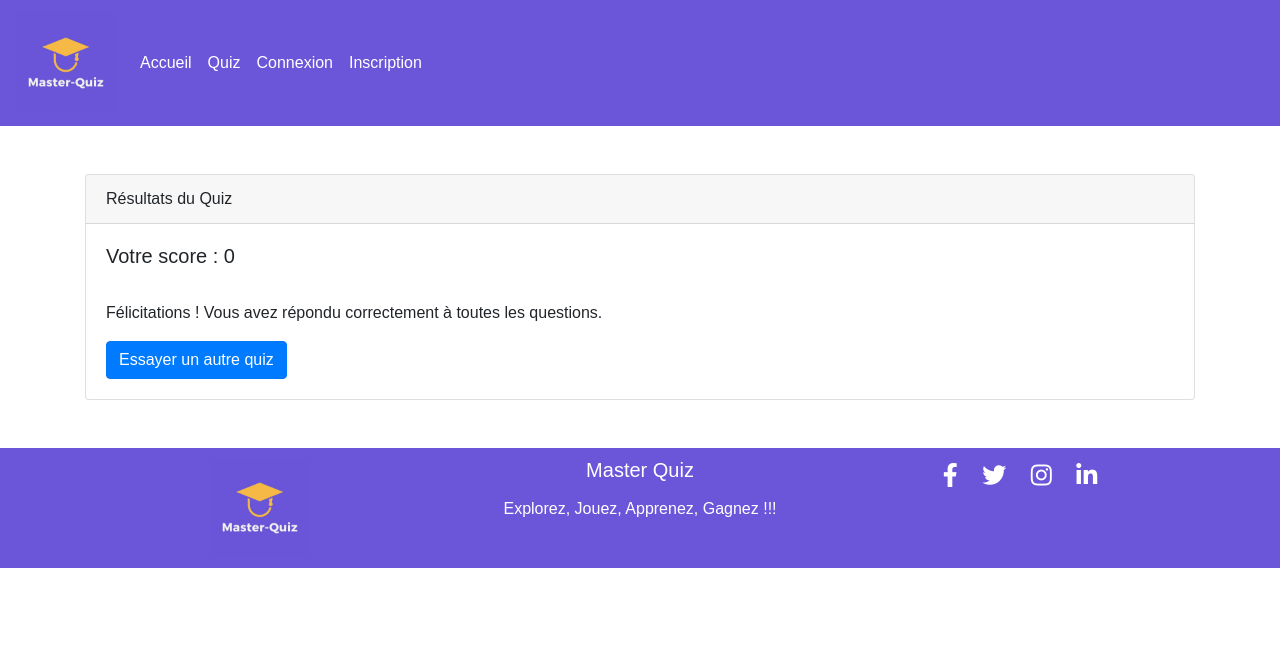
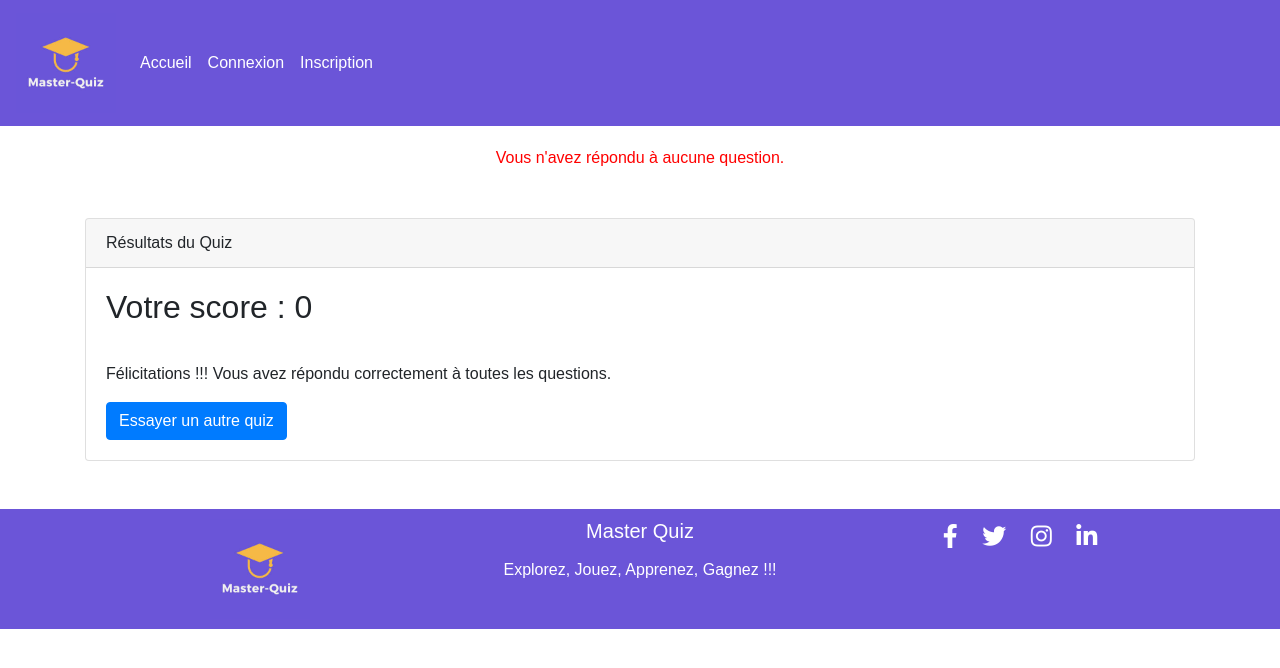
Before and after one commit to Kylian3131/Mon-projet-fil-rouge, a PHP site: page /submit_quiz.php in a window 1280 px wide. Shown: the top 668 px of the page. Run offline with PHP 8.4, Linux system fonts and the light colour scheme.

Commit message:
finalisation-projet

```diff
--- a/Composants/navbar.php
+++ b/Composants/navbar.php
@@ -14,11 +14,11 @@ if (session_status() == PHP_SESSION_NONE) {
             <li class="nav-item">
                 <a class="nav-link text-white" href="accueil.php">Accueil</a>
             </li>
-            <li class="nav-item">
-                <a class="nav-link text-white" href="quiz.php">Quiz</a>
-            </li>
             <?php if (isset($_SESSION['loggedin']) && $_SESSION['loggedin']): ?>
                 <!-- Liens pour les utilisateurs connectés -->
+                <li class="nav-item">
+                    <a class="nav-link text-white" href="quiz.php">Quiz</a>
+                </li>
                 <li class="nav-item">
                     <a class="nav-link text-white" href="resultats.php">Résultats</a>
                 </li>
--- a/style.css
+++ b/style.css
@@ -122,6 +122,23 @@ header p {
     margin-bottom: 4%;
 }
 
+/* --------------------------- reponse quiz-------------------------------------------- */
+
+.incorrect-answer{
+    color: red;
+}
+
+.correct-answer{
+    color: green;
+}
+
+/* --------------------------- reponse quiz-------------------------------------------- */
+
+.list-group-item-action:hover {
+    background-color: #6b55d8;
+    color: #ffffff;
+}
+
 /* ---------------------responsive-------------------------------------------- */
 
 
--- a/submit_quiz.php
+++ b/submit_quiz.php
@@ -65,34 +65,51 @@
     }
     ?>
 
-    <form class="container mt-5 mb-5">
-        <div class="card">
-            <div class="card-header">Résultats du Quiz</div>
+    <!-- Vérifier si l'utilisateur a répondu à au moins une question  -->
+    <?php
+    if (empty ($_POST['reponse'])) {
+        echo '<div class="message-container text-center" style="color: red;">';
+        echo "Vous n'avez répondu à aucune question.";
+        echo '</div>';
+    } else {
+        // Le reste de votre code ici...
+    }
+    ?>
+
+    <!-- --------------------------main-------------------------- -->
+
+    <main class="container mt-5 mb-5">
+        <article class="card">
+            <header class="card-header">Résultats du Quiz</header>
             <div class="card-body">
-                <h5 class="card-title">Votre score :
+                <h2 class="card-title">Votre score :
                     <?php echo $score; ?>
-                </h5>
+                </h2>
+                <br>
                 <?php if (!empty ($feedback)): ?>
-                    <p>Voici les détails des questions que vous avez manquées :</p>
+                    <section>
+                        <h3>Voici les détails des questions que vous avez manquées :</h3>
+                        <br>
                         <ul>
                             <?php foreach ($feedback as $info): ?>
                                 <li>
                                     <strong>Question :</strong>
                                     <?php echo htmlspecialchars($info['question']); ?><br>
-                                <strong>Votre réponse :</strong>
-                                <?php echo htmlspecialchars($info['votreReponse']); ?><br>
-                                <strong>Réponse correcte :</strong>
-                                <?php echo htmlspecialchars($info['bonneReponse']); ?>
+                                    <strong class="incorrect-answer">Votre réponse :</strong>
+                                    <?php echo htmlspecialchars($info['votreReponse']); ?><br><br>
+                                    <strong class="correct-answer">Réponse correcte :</strong>
+                                    <?php echo htmlspecialchars($info['bonneReponse']); ?><br><br>
                                 </li>
                             <?php endforeach; ?>
                         </ul>
+                    </section>
                 <?php else: ?>
-                    <p>Félicitations ! Vous avez répondu correctement à toutes les questions.</p>
+                    <p>Félicitations !!! Vous avez répondu correctement à toutes les questions.</p>
                 <?php endif; ?>
                 <a href="quiz.php" class="btn btn-primary">Essayer un autre quiz</a>
             </div>
-        </div>
-    </form>
+        </article>
+    </main>
 
     <!-- --------------footer-------------------------- -->
 
```
Also changed, not shown: accueil.js (added, +10 -0 lines), accueil.php (+3 -4 lines), quiz.php (+1 -7 lines), master.webp (added). Lines whose indentation alone changed are shown as unchanged.
